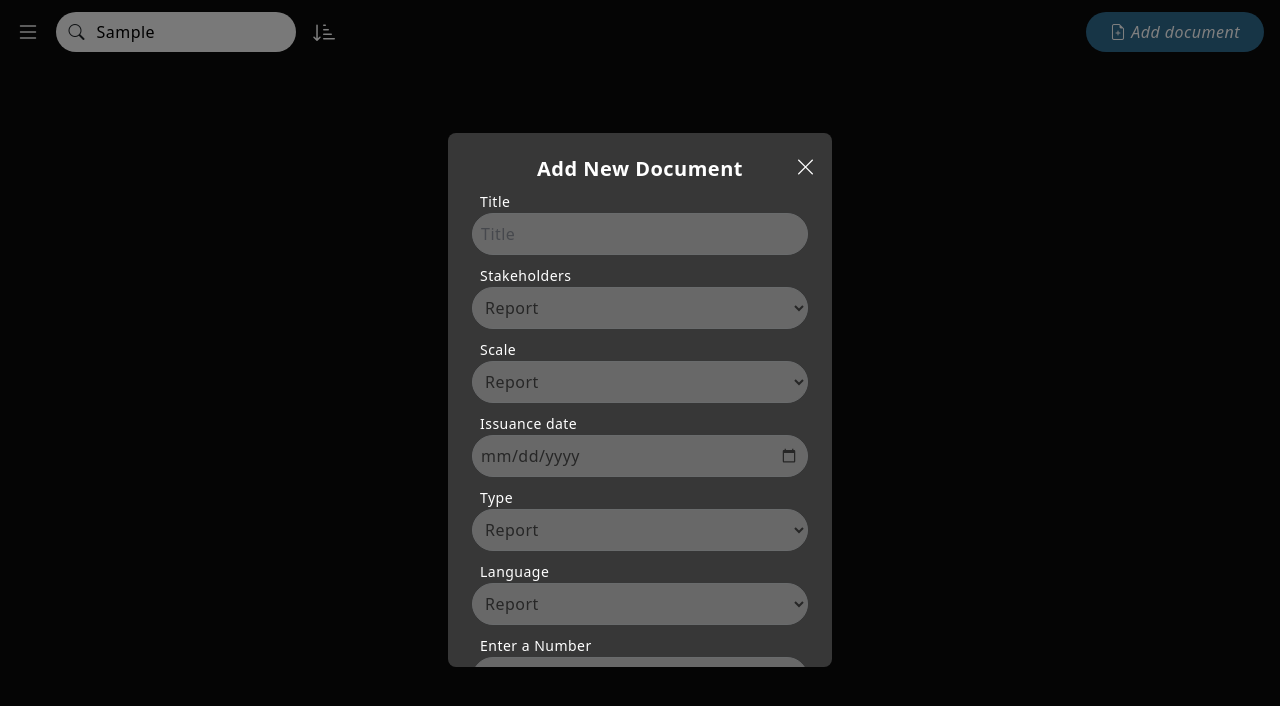
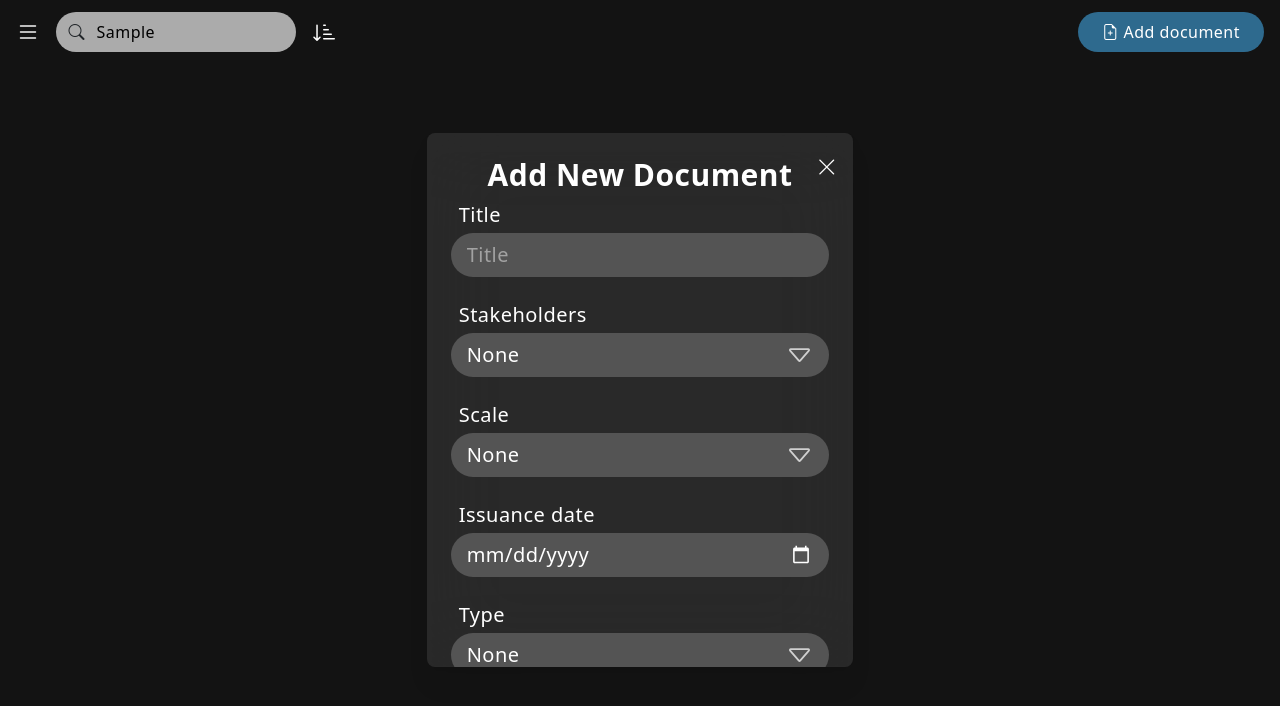
Before and after one commit to oguzhaaan/02-Kiruna-Explorer, a React (Vite) app in the folder kiruna-explorer-client/: page /document in a window 1280 px wide. Both pictures are taken after typing "Sample" into the empty fields and a click on the button "Add document". Shown: the top 706 px of the page. Built offline with nearby package versions, Linux system fonts and the light colour scheme.

Commit message:
icons-fixed

```diff
--- a/kiruna-explorer-client/src/Components/Document.jsx
+++ b/kiruna-explorer-client/src/Components/Document.jsx
@@ -1,6 +1,6 @@
 import { useState } from "react";
 import dayjs from "dayjs";
-
+import "./document.css";
 
 function Document() {
 
@@ -53,7 +53,7 @@ function Document() {
 
     return (
         <>
-            <div className="bg-[#0A0A0A] min-h-screen flex justify-center">
+            <div className="bg-background_color min-h-screen flex justify-center">
                 <div className="flex items-center justify-between w-full h-16 ">
 
                     <div className="flex items-center gap-3 mx-3">
@@ -68,7 +68,7 @@ function Document() {
                             <input
                                 type="text"
                                 placeholder="Search"
-                                className="bg-[#F4F4F4] w-60 py-2 pl-10 pr-4 text-black rounded-[50px] focus:outline-none placeholder-black"
+                                className="bg-search_color w-60 py-2 pl-10 pr-4 text-black rounded-[50px] focus:outline-none placeholder-black"
                             />
                         </div>
 
@@ -78,90 +78,91 @@ function Document() {
                     </div>
 
                     <button onClick={toggleModal} className="bg-[#2E6A8E] text-white grid justify-items-end py-2 px-4 mx-3 rounded-[77px]">
-                        <i className="bi bi-file-earmark-plus"> Add document</i>
+                        <span><i className="bi bi-file-earmark-plus"></i>  Add document</span>
                     </button>
                 </div>
             </div>
 
             {isModalOpen && (
-                <div className="fixed inset-0 bg-black bg-opacity-50 flex items-center justify-center scrollbar-thin scrollbar-webkit">
+                <div className="fixed inset-0 flex items-center justify-center scrollbar-thin scrollbar-webkit">
 
-                    <div className="bg-[#373737] w-96 p-6 h-2/3 overflow-y-auto rounded-lg flex flex-col items-center relative scrollbar-thin scrollbar-webkit">
-                        <h2 className="text-white text-[20px] font-bold ">Add New Document</h2>
+                    <div className="bg-box_color backdrop-blur-2xl drop-shadow-xl  w-1/3 p-6 h-2/3 overflow-y-auto rounded-lg flex flex-col items-center relative scrollbar-thin scrollbar-webkit">
+                        <h2 className="text-white text-3xl font-bold ">Add New Document</h2>
                         <button onClick={toggleModal} className="absolute top-5 text-white text-xl right-4 hover:text-gray-600">
                             <i class="bi bi-x-lg"></i>
                         </button>
 
-                        <div className="input-title mb-2 w-full">
-                            <label className="text-white text-sm w-full ml-2 text-left">Title</label>
+                        <div className="input-title mb-4 w-full">
+                            <label className="text-white w-full ml-2 mb-1 text-xl text-left">Title</label>
                             <input
                                 type="text"
                                 placeholder="Title"
-                                className="w-full p-2 text-black border border-gray-300 placeholder:text-gray-500 focus:outline-none opacity-30 bg-[#D9D9D9] rounded-[40px]"
+                                className="w-full px-3 text-xl py-2 text-black placeholder:text-placeholder_color border-none bg-input_color rounded-[40px]"
                             />
                         </div>
 
-                        <div className="input-stakeholder mb-2 w-full">
-                            <label className="text-white text-sm w-full ml-2 text-left">Stakeholders</label>
+                        <div className="input-stakeholder mb-4 w-full">
+                            <label className="text-white mb-1 text-xl w-full ml-2 text-left">Stakeholders</label>
                             <select
                                 id="document-type"
                                 value={stakeholder}
                                 onChange={handleStakeholder}
-                                className="w-full p-2 text-black border border-gray-300 placeholder:text-gray-500 focus:outline-none opacity-30 bg-[#D9D9D9] rounded-[40px]"
-                            >
+
+                                className="w-full px-3 text-xl py-2 text-placeholder_color text-white placeholder:text-placeholder_color bg-input_color rounded-[40px]">
+                                <option value="none">None</option>
                                 <option value="report">Report</option>
                                 <option value="invoice">Invoice</option>
                                 <option value="contract">Contract</option>
                             </select>
                         </div>
 
-                        <div className="input-scale mb-2 w-full">
-                            <label className="text-white text-sm w-full ml-2 text-left">Scale</label>
+                        <div className="input-scale mb-4 w-full">
+                            <label className="text-white mb-1 text-xl w-full ml-2 text-left">Scale</label>
                             <select
                                 id="document-type"
                                 value={scale}
                                 onChange={handleScale}
-                                className="w-full p-2 text-black border border-gray-300 placeholder:text-gray-500 focus:outline-none opacity-30 bg-[#D9D9D9] rounded-[40px]"
-                            >
+                                className="w-full px-3 text-xl py-2 text-placeholder_color text-white placeholder:text-placeholder_color bg-input_color rounded-[40px]">
+                                <option value="none">None</option>
                                 <option value="report">Report</option>
                                 <option value="invoice">Invoice</option>
                                 <option value="contract">Contract</option>
                             </select>
                         </div>
 
-                        <div className="input-date mb-2 w-full">
-                            <label className="text-white text-sm w-full ml-2 text-left">Issuance date</label>
+                        <div className="input-date mb-4 w-full">
+                            <label className="text-white mb-1 text-xl w-full ml-2 text-left">Issuance date</label>
                             <input
                                 id="document-date"
                                 type="date"
                                 value={date}
                                 onChange={handleDate}
-                                className="w-full p-2 text-black border border-gray-300 placeholder:text-gray-500 focus:outline-none opacity-30 bg-[#D9D9D9] rounded-[40px]"
-                            />
+                                className="w-full px-3 text-xl py-2 text-placeholder_color text-white placeholder:text-placeholder_color bg-input_color rounded-[40px]">
+                            </input>
                         </div>
 
-                        <div className="input-type mb-2 w-full">
-                            <label className="text-white text-sm w-full ml-2 text-left">Type</label>
+                        <div className="input-type mb-4 w-full">
+                            <label className="text-white mb-1 text-xl w-full ml-2 text-left">Type</label>
                             <select
                                 id="document-type"
                                 value={type}
                                 onChange={handleType}
-                                className="w-full p-2 text-black border border-gray-300 placeholder:text-gray-500 focus:outline-none opacity-30 bg-[#D9D9D9] rounded-[40px]"
-                            >
+                                className="w-full px-3 text-xl py-2 text-placeholder_color text-white placeholder:text-placeholder_color bg-input_color rounded-[40px]">
+                                <option value="none">None</option>
                                 <option value="report">Report</option>
                                 <option value="invoice">Invoice</option>
                                 <option value="contract">Contract</option>
                             </select>
                         </div>
 
-                        <div className="input-language mb-2 w-full">
-                            <label className="text-white text-sm w-full ml-2 text-left">Language</label>
+                        <div className="input-language mb-4 w-full">
+                            <label className="text-white mb-1 text-xl w-full ml-2 text-left">Language</label>
                             <select
                                 id="document-language"
                                 value={language}
                                 onChange={handleLanguage}
-                                className="w-full p-2 text-black border border-gray-300 placeholder:text-gray-500 focus:outline-none opacity-30 bg-[#D9D9D9] rounded-[40px]"
-                            >
+                                className="w-full px-3 text-xl py-2 text-placeholder_color text-white placeholder:text-placeholder_color bg-input_color  rounded-[40px]">
+                                <option value="none">None</option>
                                 <option value="report">Report</option>
                                 <option value="invoice">Invoice</option>
                                 <option value="contract">Contract</option>
@@ -169,41 +170,41 @@ function Document() {
                         </div>
 
 
-                        <div className="input-number mb-2 w-full">
-                            <label className="text-white text-sm w-full ml-2 text-left">Enter a Number</label>
+                        <div className="input-number mb-4 w-full">
+                            <label className="text-white mb-1 text-xl w-full ml-2 text-left">Enter a Number</label>
                             <input
                                 id="number-input"
                                 type="number"
                                 value={number}
                                 placeholder="Select a number"
                                 onChange={handleNumber}
-                                className="w-full p-2 text-black border border-gray-300 placeholder:text-gray-500 focus:outline-none opacity-30 bg-[#D9D9D9] rounded-[40px]"
-                            />
+                                className="w-full text-xl px-3 py-2 text-placeholder_color text-white placeholder:text-placeholder_color bg-input_color rounded-[40px]">
+                            </input>
                         </div>
 
-                        <div className="input-description mb-2 w-full">
-                            <label className="text-white text-sm w-full ml-2 text-left">Description</label>
+                        <div className="input-description mb-4 w-full">
+                            <label className="text-white mb-1 text-xl w-full ml-2 text-left">Description</label>
                             <textarea
                                 placeholder="Description"
-                                className="w-full p-2 text-black border border-gray-300 placeholder:text-gray-500 focus:outline-none opacity-30 bg-[#D9D9D9]"
+                                className="w-full p-2 px-3 py-2 text-xl text-white border-gray-300 placeholder:text-placeholder_color bg-input_color"
                                 rows="4"
                             ></textarea>
                         </div>
 
-                        <div className="input-map mb-2 w-full">
-                        <label className="text-white text-sm w-full text-left">Georeference</label>
-                        <button
-                            onClick={() => {console.log("ok")}}
-                            className="w-full p-2 text-black border border-gray-300 focus:outline-none bg-[#D9D9D9] rounded-[40px]"><i class="bi bi-globe-europe-africa"></i> Open the Map
-                        </button>
+                        <div className="input-map mb-4 w-full">
+                            <label className="text-white mb-1 text-xl w-full ml-2 text-left">Georeference</label>
+                            <button
+                                onClick={() => { console.log("ok") }}
+                                className="w-full p-2 text-xl text-black border border-gray-300 focus:outline-none bg-[#D9D9D9] rounded-[40px]"><i class="bi bi-globe-europe-africa"></i> Open the Map
+                            </button>
                         </div>
 
-                        <div className="input-link mb-2 w-full">
-                        <label  className="text-white text-sm w-full text-left">Linking</label>
-                        <button
-                            onClick={() => {console.log("ok")}}
-                            className="w-full p-2 text-black border border-gray-300 focus:outline-none bg-[#D9D9D9] rounded-[40px]"> Select Documents to Link
-                        </button>
+                        <div className="input-link mb-4 w-full">
+                            <label className="text-white mb-1 text-xl w-full ml-2 text-left">Linking</label>
+                            <button
+                                onClick={() => { console.log("ok") }}
+                                className="w-full p-2 text-black border text-xl border-gray-300 focus:outline-none bg-[#D9D9D9] rounded-[40px]"> Select Documents to Link
+                            </button>
                         </div>
 
                         {/* Save button */}
--- /dev/null
+++ b/kiruna-explorer-client/src/Components/document.css
@@ -0,0 +1,34 @@
+::-webkit-scrollbar {
+  width: 11px;
+}
+
+::-webkit-scrollbar-track {
+  border-radius: 10px;
+}
+
+::-webkit-scrollbar-thumb {
+  background: grey;
+  border-radius: 10px;
+}
+
+::-webkit-scrollbar-thumb:hover {
+    background: black;
+  }
+
+  .input-stakeholder select,
+.input-scale select,
+.input-type select,
+.input-language select {
+    appearance: none; /* rimuove la freccia predefinita */
+    -webkit-appearance: none;
+    -moz-appearance: none;
+    background-image: url('../assets/arrow_down.svg'); /* usa l'icona SVG che preferisci */
+    background-size: 1.8rem; /* aumenta le dimensioni della freccia */
+    background-repeat: no-repeat;
+    background-position: right 1.0rem center; /* posizione della freccia */
+}
+
+/* Hide the default date picker icon */
+input[type="date"]::-webkit-calendar-picker-indicator {
+    color-scheme: dark;
+}
```
Also changed, not shown: kiruna-explorer-client/src/App.css (+10 -1 lines), kiruna-explorer-client/tailwind.config.js (+7 -23 lines), kiruna-explorer-client/src/assets/arrow_down.svg (added).
